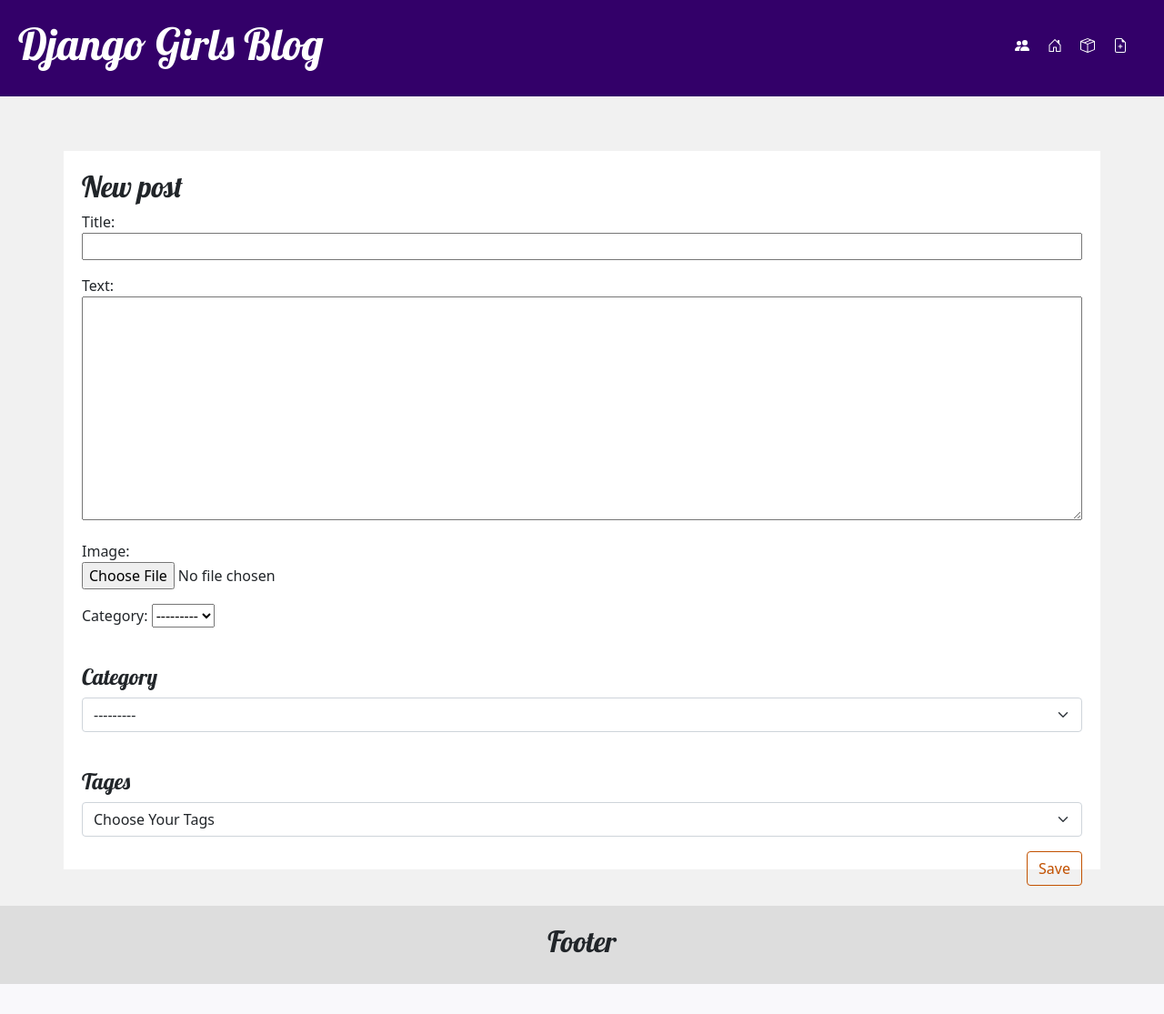
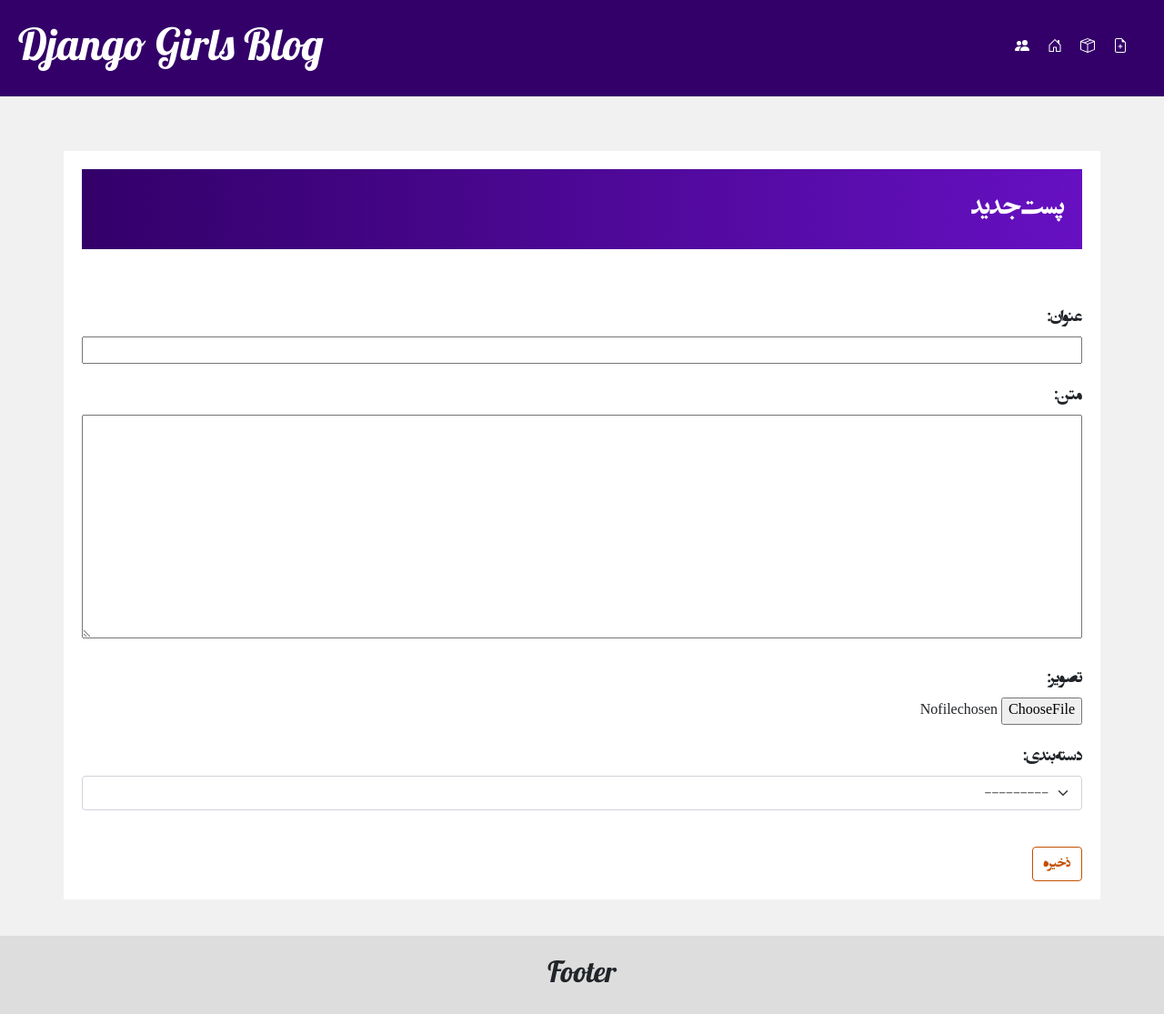
Before and after one commit to Shohreh-Teimouri/FirstDjango, a Django app: page /post/new/ in a window 1280 px wide. Shown: the whole page at 91% size. Before the commit the page ends 1082 px from the top, so only its background shows below. Run offline with Django 3.2, Linux system fonts and the light colour scheme; data that the repository does not hold is empty.

Commit message:
My Django Girls app, change style to persian format

```diff
--- a/blog/templates/blog/post_category.html
+++ b/blog/templates/blog/post_category.html
@@ -8,7 +8,7 @@
                                         overflow: hidden;
                                         box-shadow: 0 .1rem 1rem rgba(0, 0, 0, 0.1);
                                         border-radius: 1em;
-                                        background: #ECE9E6;">
+                                        background: #ECE9E6; direction: rtl;">
             <div class="card__header">
                 <img style="width: 100%; height: 309px; display: block; object-fit: cover; padding-top:12px; border-radius: 1em;" src="{{post.image.url}}" width="600">
             </div>
@@ -20,13 +20,13 @@
                                                         background: linear-gradient(to bottom, #ef473a, #cb2d3e);
                                                         color: #fafafa;">{{post.categories.title_category}}</span>
                 <h4>{{post.title}}</h4>
-                <a href="{% url 'post_detail' pk=post.pk%}" style="color: gray; text-decoration: none;"><p>see more detail...</p></a>
+                <a href="{% url 'post_detail' pk=post.pk%}" style="color: gray; text-decoration: none; font-family: 'Entezar1'; word-spacing: 3px;"><p>مشاهده جزئیات بیشتر ...</p></a>
             </div>
             <div class="card__footer" style="display: flex;
                                                     padding: 1rem;
                                                     margin-top: auto;">
                 <div class="user" style="display: flex; gap: .5rem;">
-                    <img src="https://i.pravatar.cc/40?img=3" class="user__image" style="border-radius: 50%;">
+                    <img src="https://i.pravatar.cc/40?img=3" class="user__image" style="border-radius: 50%; width: 56px;">
                     <div class="user__info">
                         <h5>{{post.auther}}</h5>
                         {% if post.published_date %}
--- a/blog/templates/blog/post_draft_list.html
+++ b/blog/templates/blog/post_draft_list.html
@@ -9,7 +9,7 @@
             <p>{{ post.text|truncatechars:200 }}</p>
         </article> -->
 
-            <section class="dark-grey-text">
+            <section class="dark-grey-text" style="direction: rtl;">
                 <div class="row align-items-center">
                     <div class="col-lg-5 col-xl-4">
                         <div class="view overlay rounded z-depth-1-half mb-lg-0 mb-4">
@@ -20,7 +20,7 @@
                         <h4 class="font-weight-bold mb-3"><strong><a href="{% url 'post_detail' pk=post.pk %}">{{ post.title}}</a></strong></h4>
                         <p class="dark-grey-text">{{ post.text|truncatechars:200 }}</p>
                         <br>
-                        <p>by <strong>{{post.auther}}</strong>, created: {{ post.created_date|date:'d-m-Y' }}</p>
+                        <p>توسط <strong>{{post.auther}}</strong>, ایجاد شده : {{ post.created_date|date:'d-m-Y' }}</p>
                     </div>
                 </div>
                 <hr class="my-5">
--- a/blog/templates/blog/post_edit.html
+++ b/blog/templates/blog/post_edit.html
@@ -1,26 +1,35 @@
 {% extends 'blog/base.html' %}
 {% load static %}
 {% block content %}
-    <div style="background-color: white; padding:20px; margin-top:20px; height: 790px; margin-bottom: 20px;">
-        <h2>New post</h2>
+    <div style="background-color: white; padding:20px; margin-top:20px; margin-bottom: 20px; direction: rtl; font-family: 'Entezar1';">
+        <p class="page-header" style="background:linear-gradient(to right, #330069,#6610c2 ); color: white; font-size: 32px;">پست جدید</p>
+        <br>
         <form method="POST" class="post-form" , enctype="multipart/form-data">
             {% csrf_token %}
-            {{ form.as_p }}
+            <div>
+                <h5>عنوان:</h5>{{ form.title }}
+            </div><br>
+            <div>
+                <h5>متن :</h5>{{ form.text }}
+            </div><br>
+            <div>
+                <h5>تصویر:</h5>{{ form.image }}
+            </div>
             <br>
-            <h4>Category</h4>
+            <h5>دسته بندی:</h5>
             <select class="form-select form-select-m mb-3" aria-label=".form-select-m example" name="categories">
-                <option selected>Choose Your Category</option>
+                <option selected>دسته بندی مورد نظر را انتخاب کنید</option>
                 {% for category in form.categories %}
-                    <option value="{{category.id}}">{{category}}</option>
+                <option value="{{category.id}}">{{category}}</option>
                 {% endfor %}
             </select>
             <br>
-            <h4>Tages</h4>
-            <select class="form-select form-select-m mb-3" aria-label=".form-select-m example">
-                <option selected>Choose Your Tags</option>
-                <option value="1">One</option>
-            </select>
-            <button type="submit" class="save btn btn-secondary">Save</button>
+            <!-- <h5>Tages</h5>
+                    <select class="form-select form-select-m mb-3" aria-label=".form-select-m example">
+                        <option selected>Choose Your Tags</option>
+                        <option value="1">One</option>
+                    </select> -->
+            <button type="submit" class="save btn btn-secondary">ذخیره</button>
         </form>
     </div>
 
--- a/blog/views.py
+++ b/blog/views.py
@@ -55,7 +55,9 @@
     about_us_info = SiteAbout.objects.all()
     recently_post = Post.objects.filter(published_date__isnull=False).order_by('-published_date')[:5]
     most_visit_post = posts.filter(num_views__gt=0).order_by('-num_views','-published_date')[:5]
-    category_post = PostCategory.objects.all().annotate(posts_count=Count('post')).order_by('-pk')
+
+    category_post = PostCategory.objects.filter(post__published_date__isnull=False).annotate(
+        posts_count=Count('post')).all().order_by('-posts_count')
 
     paginator = Paginator(posts.order_by(sort), 5)
     page_number = request.GET.get('page')
@@ -98,9 +100,10 @@
         published_date__isnull=False).order_by('-published_date')[:5]
     most_visit_post = posts.filter(num_views__gt=0).order_by(
         '-num_views', '-published_date')[:5]
-    category_post = PostCategory.objects.all().annotate(
-        posts_count=Count('post')).order_by('-pk')
-
+    # category_post = PostCategory.objects.all().annotate(
+    #     posts_count=Count('post')).order_by('-posts_count')
+    category_post = PostCategory.objects.filter(post__published_date__isnull=False).annotate(
+        posts_count=Count('post')).all().order_by('-posts_count')
 
     context = {
         'post': post,
@@ -139,7 +142,6 @@
         return render(request, self.template_name, {'form': self.form_class()})
 
     def post(self, request):
-        # categories=PostCategory.objects.all()
         form = self.form_class(request.POST, request.FILES)
         if form.is_valid():
             post = form.save(commit=False)
```
Also changed, not shown: blog/templates/blog/add_comment_to_post.html (+5 -3 lines), blog/templates/blog/post_detail.html (+13 -13 lines), blog/templates/blog/post_list.html (+4 -4 lines), media/images/None-d.jpg (added), media/images/None-r.jpg (added), media/images/None-فلفذ.jpg (added).
